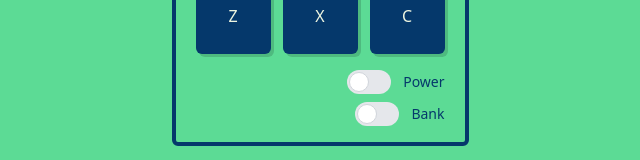
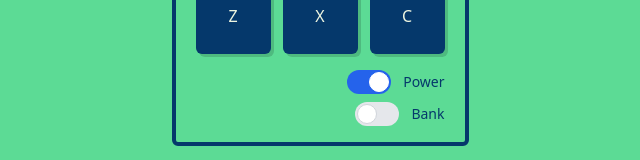
Before and after one commit to fidellim/Drum-Machine, a React (Create React App) app: page / in a window 1280 px wide. Shown: the part 494-654 px from the top of the page, without its empty margins (320-960 px from the left). Built offline with nearby package versions, Linux system fonts and the light colour scheme.

Commit message:
set toggle power to true

```diff
--- a/src/App.js
+++ b/src/App.js
@@ -8,7 +8,7 @@ const Context = createContext()
 
 const App = () => {
     const [volume, setVolume] = useState(50)
-    const [togglePower, setTogglePower] = useState(false)
+    const [togglePower, setTogglePower] = useState(true)
     const [toggleBank, setToggleBank] = useState(false)
     const [arrOfMusic, setArrayOfMusic] = useState()
     const [name, setName] = useState('')
@@ -37,7 +37,7 @@ const App = () => {
                     <h1 className="font-serif text-4xl py-4 text-darkBlue text-center ">
                         Drum Machine
                     </h1>
-                    <main>
+                    <main id="drum-machine">
                         <div className="py-4 px-5 rounded-md border-4 border-darkBlue flex flex-col justify-center items-center">
                             <div>
                                 <RangeSlider />
@@ -50,16 +50,21 @@ const App = () => {
                             </div>
 
                             <div className="flex flex-col  sm:flex-row gap-3 sm:gap-0 w-full h-full justify-center items-center pt-4">
-                                <h2 className="flex-1 w-full h-full text-center text-lg text-darkBlue">
+                                <h2
+                                    id="display"
+                                    className="flex-1 w-full h-full text-center text-lg text-darkBlue"
+                                >
                                     {name}
                                 </h2>
                                 <div className="flex-1 w-full h-full flex flex-col gap-2 justify-center items-end">
                                     <ToggleSwitch
                                         name="Power"
+                                        state={togglePower}
                                         setState={setTogglePower}
                                     />
                                     <ToggleSwitch
                                         name="Bank"
+                                        state={toggleBank}
                                         setState={setToggleBank}
                                     />
                                 </div>
```
